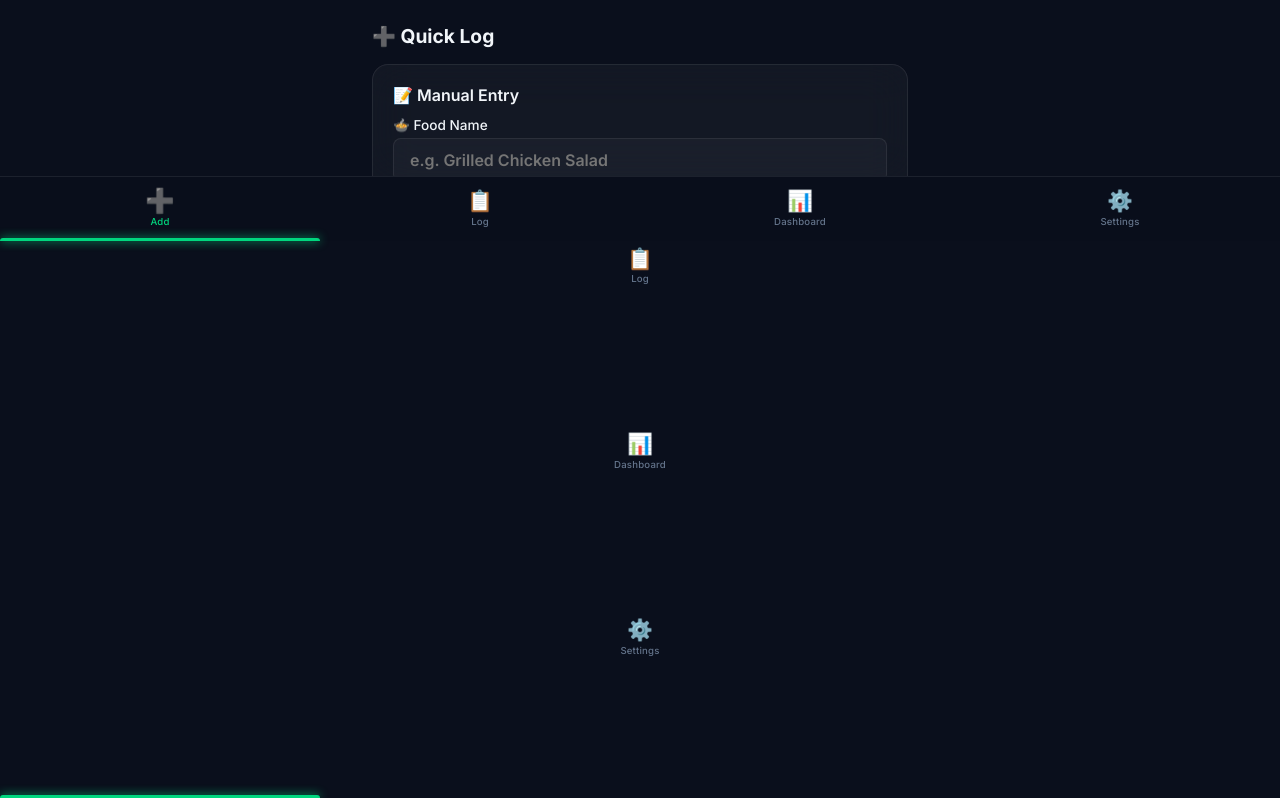
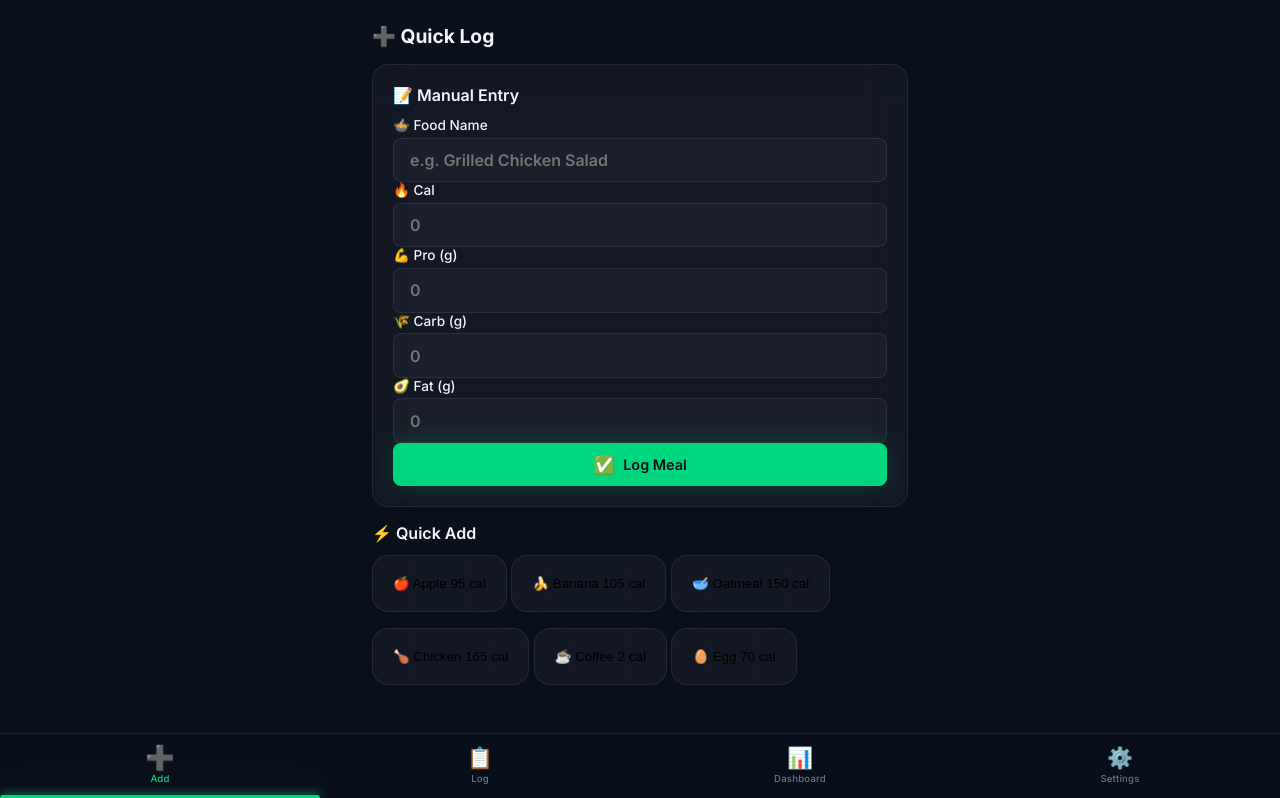
Before and after one commit to aritraio/amd-slingshot-2026, a Flask app: page / in a window 1280 px wide. Shown: the part 54-852 px from the top of the page. Run offline with Flask 3, Linux system fonts and the light colour scheme.

Commit message:
refactor: remove redundant tab navigation buttons from index template

```diff
--- a/templates/index.html
+++ b/templates/index.html
@@ -182,9 +182,6 @@
             <button class="tab" data-tab="profile" id="tab-profile" onclick="switchTab('profile')"><span class="tab-icon">⚙️</span><span class="tab-label">Settings</span></button>
             <div class="tab-indicator" id="tab-indicator"></div>
         </nav>
-            <button class="tab" data-tab="log" id="tab-log" onclick="switchTab('log')"><span class="tab-icon">📋</span><span class="tab-label">Log</span></button>
-            <button class="tab" data-tab="dashboard" id="tab-dashboard" onclick="switchTab('dashboard')"><span class="tab-icon">📊</span><span class="tab-label">Dashboard</span></button>
-            <button class="tab" data-tab="profile" id="tab-profile" onclick="switchTab('profile')"><span class="tab-icon">⚙️</span><span class="tab-label">Settings</span></button>
             <div class="tab-indicator" id="tab-indicator"></div>
         </nav>
 
```
